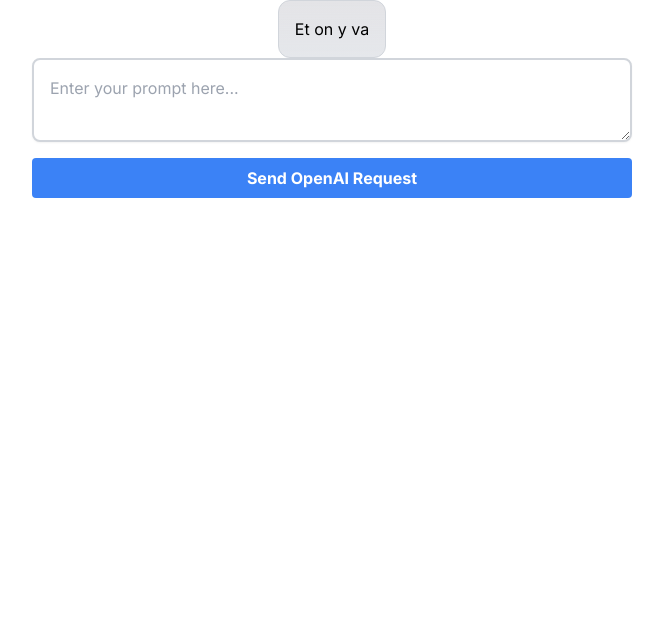
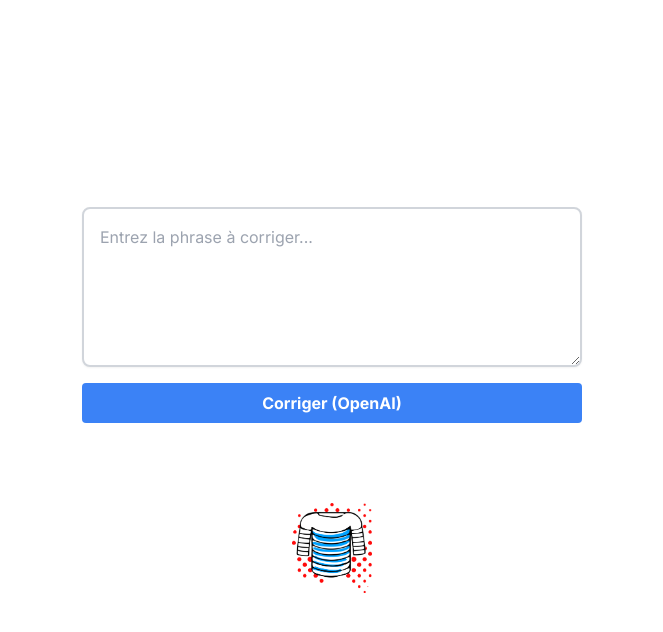
Before and after one commit to lmangall/Sapling_vs_OpenAI_API_performances, a Next.js app: page / in a window 1280 px wide. Shown: the top 632 px of the page, without its empty margins (308-971 px from the left). Built offline with nearby package versions, Linux system fonts and the light colour scheme.

Commit message:
logo entered, content centered

```diff
--- a/app/OpenAIRequest.tsx
+++ /dev/null
@@ -1,40 +0,0 @@
-import React, { useState } from 'react';
-
-const OpenAIRequest = () => {
-  const [apiResponse, setApiResponse] = useState('');
-
-  const handleButtonClick = async () => {
-    try {
-      const response = await fetch('/api/openai', {
-        method: 'POST',
-        headers: { 'Content-Type': 'application/json' },
-        body: JSON.stringify({ prompt: "write two lines in french" }),
-      });
-      if (!response.ok) {
-        throw new Error('Network response was not ok');
-      }
-      const data = await response.json();
-      setApiResponse(data.result);
-    } catch (error) {
-      console.error('There was an error!', error);
-    }
-  };
-
-  return (
-    <div>
-      <button onClick={handleButtonClick}>Send Request</button>
-      <p>Response from OpenAI: {apiResponse}</p>
-    </div>
-  );
-};
-
-export default OpenAIRequest;
-
-
-/*
-export default Page;
-Key Points:
-Component Definition: Use function Page() or const Page = () => for defining React components.
-State Management: The useState hook is correctly used for managing the apiResponse.
-Event Handling: The handleButtonClick function demonstrates async fetching of data and updating the component's state based on the response, which is a common pattern for handling API requests in React components.
-File Naming and Structure: Choose file names that reflect the component's purpose and place them in a directory structure that makes sense for your project (e.g., components for shared components or pages for components representing whole pages). */
--- a/app/globals.css
+++ b/app/globals.css
@@ -2,32 +2,19 @@
 @tailwind components;
 @tailwind utilities;
 
-:root {
+/* :root {
   --foreground-rgb: 0, 0, 0;
   --background-start-rgb: 214, 219, 220;
   --background-end-rgb: 255, 255, 255;
 }
 
-@media (prefers-color-scheme: dark) {
+/* @media (prefers-color-scheme: dark) {
   :root {
     --foreground-rgb: 255, 255, 255;
     --background-start-rgb: 0, 0, 0;
     --background-end-rgb: 0, 0, 0;
   }
-}
-
-/* body {
-  color: rgb(var(--foreground-rgb));
-  background: linear-gradient(
-      to bottom,
-      transparent,
-      rgb(var(--background-end-rgb))
-    )
-    rgb(var(--background-start-rgb));
 } */
-
-background-color: white; /* New rule to set solid white background */
-
 
 @layer utilities {
   .text-balance {
--- a/app/page.tsx
+++ b/app/page.tsx
@@ -25,35 +25,23 @@
       }
       const data = await response.json();
       setApiResponse(data.result);
+      const correctedText = data.result; // Assuming the corrected text is in data.result
+      setUserPrompt(correctedText); // Update the state with the corrected text
     } catch (error) {
       console.error("Failed to fetch OpenAI response:", error);
       setApiResponse("Failed to fetch response.");
     }
   }
 
+
   return (
-    <main className="grid grid-template-rows: auto 1fr auto; min-h-full w-screen">
-
-      {/* Top elements */}
-      <div className="grid grid-cols-1 place-items-center">
-        {/* Your top elements content here */}
-        <p className="fixed left-0 top-0 flex s w-full justify-center border-b border-gray-300 bg-gradient-to-b from-zinc-200 pb-6 pt-8 backdrop-blur-2xl dark:border-neutral-800 dark:bg-zinc-800/30 dark:from-inherit lg:static lg:w-auto  lg:rounded-xl lg:border lg:bg-gray-200 lg:p-4 lg:dark:bg-zinc-800/30">
-          Et on y va
-        </p>
-      </div>
-{/*
-      <div className="grid grid-cols-1 place-items-center">
-        <Image
-          // ... image properties ...
-        />
-      </div>
- */}
+    <div className="h-screen flex flex-col justify-center items-center">
+      <main className="grid grid-template-rows: auto 1fr auto; w-full">
       {/* Form, button, and response container */}
-      <div className="grid grid-cols-1 place-items-center w-[600px] mx-auto">
+      <div className="grid grid-cols-1 place-items-center mx-auto">
         {/* Form */}
-        <textarea
-          className="w-full p-4 text-base font-normal border-2 border-gray-300 rounded-lg shadow-sm focus:outline-none focus:border-blue-500 mb-4"
-          placeholder="Enter your prompt here..."
+        <div className="flex flex-col"> <textarea
+            className="w-[500px] p-4 text-base font-normal border-2 border-gray-300 rounded-lg shadow-sm focus:outline-none focus:border-blue-500 resize: none h-40" placeholder="Entrez la phrase à corriger..."
             value={userPrompt}
             onChange={(e) => setUserPrompt(e.target.value)}
           />
@@ -61,14 +49,17 @@
           {/* Button */}
           <button
             onClick={handleButtonClick}
-          className="w-full px-4 py-2 bg-blue-500 text-white font-bold rounded hover:bg-blue-700 transition duration-300"
-        >
-          Send OpenAI Request
+            className="w-full px-4 py-2 bg-blue-500 text-white font-bold rounded hover:bg-blue-700 transition duration-300 mt-4" >
+            Corriger (OpenAI)
           </button>
+                  {/* Logo */}
 
-        {/* Response */}
-        <p className="mt-4">{apiResponse}</p>
+          <div className="flex justify-center bottom-0 mt-20">
+            <Image src="/logo.png" alt="Logo" width={80} height={80} />
+          </div>
+        </div>
       </div>
     </main>
+  </div>
   );
 }
--- a/pages/api/openai.js
+++ b/pages/api/openai.js
@@ -3,7 +3,7 @@
   const { prompt } = req.body;
 
   // Modify the prompt to ask for grammatical or orthographic corrections
-  const correctionRequest = `Correct any grammatical or orthographic errors in the following text, return only the text: "${prompt}"`;
+  const correctionRequest = `Correct any grammatical or orthographic errors in the following text, return only the text, without quotes: "${prompt}"`;
 
   const messages = [{ role: 'user', content: correctionRequest }];
 
```
Also changed, not shown: app/InterravtiveButton.jsx (deleted), public/logo.png (added). Lines whose indentation alone changed are shown as unchanged.
